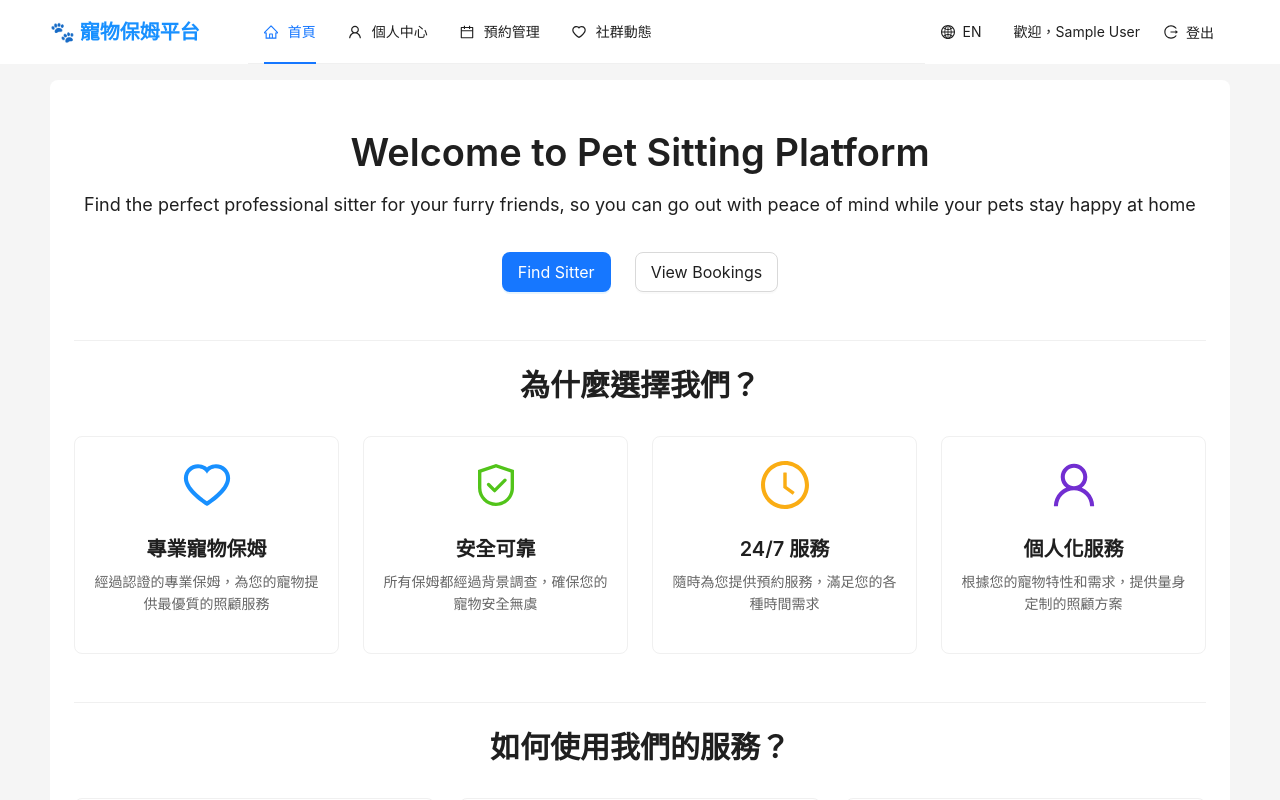
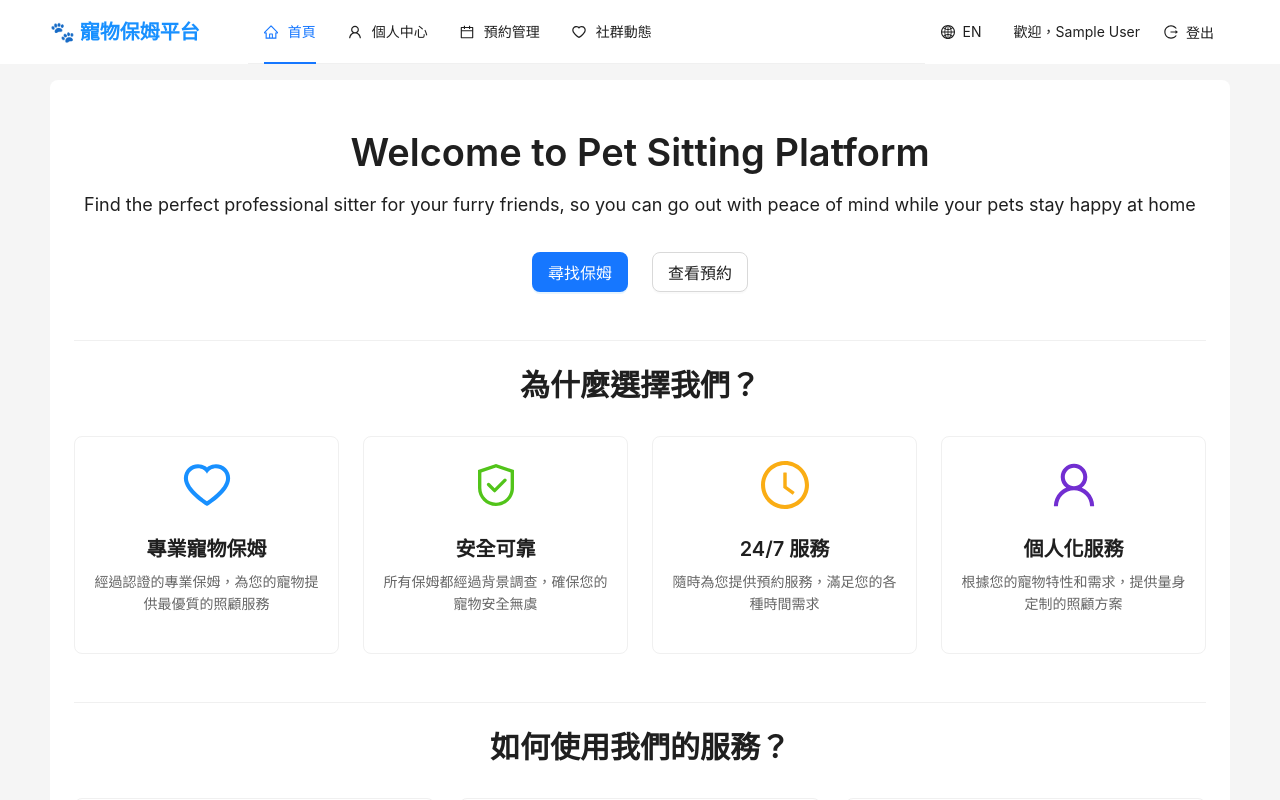
Before and after one commit to WinIsIn/pet-sitting-backend, a React (Create React App) app in the folder frontend/: page / in a window 1280 px wide. Shown: the top 800 px of the page. Built offline with nearby package versions, Linux system fonts and the light colour scheme; no server answers; sample sign-in values are in the browser's storage.

Commit message:
i18n: fix zh translations (Find Sitter/View Bookings), update CORS origin

```diff
--- a/frontend/src/translations/index.js
+++ b/frontend/src/translations/index.js
@@ -53,8 +53,8 @@ export const translations = {
       subtitle: 'Find the perfect professional sitter for your furry friends, so you can go out with peace of mind while your pets stay happy at home',
       registerNow: 'Register Now',
       loginAccount: 'Login Account',
-      findSitter: 'Find Sitter',
-      viewBookings: 'View Bookings',
+      findSitter: '尋找保姆',
+      viewBookings: '查看預約',
       whyChooseUs: '為什麼選擇我們？',
       howToUse: '如何使用我們的服務？',
       platformStats: '平台數據',
@@ -188,9 +188,9 @@ export const translations = {
       },
       quickActions: {
         title: '快速操作',
-        findSitter: 'Find Sitter',
+        findSitter: '尋找保姆',
         findPets: '尋找需要寄養的寵物',
-        viewBookings: 'View Bookings',
+        viewBookings: '查看預約',
         managePets: '管理寵物',
         manageProfile: '管理個人資料'
       },
```
